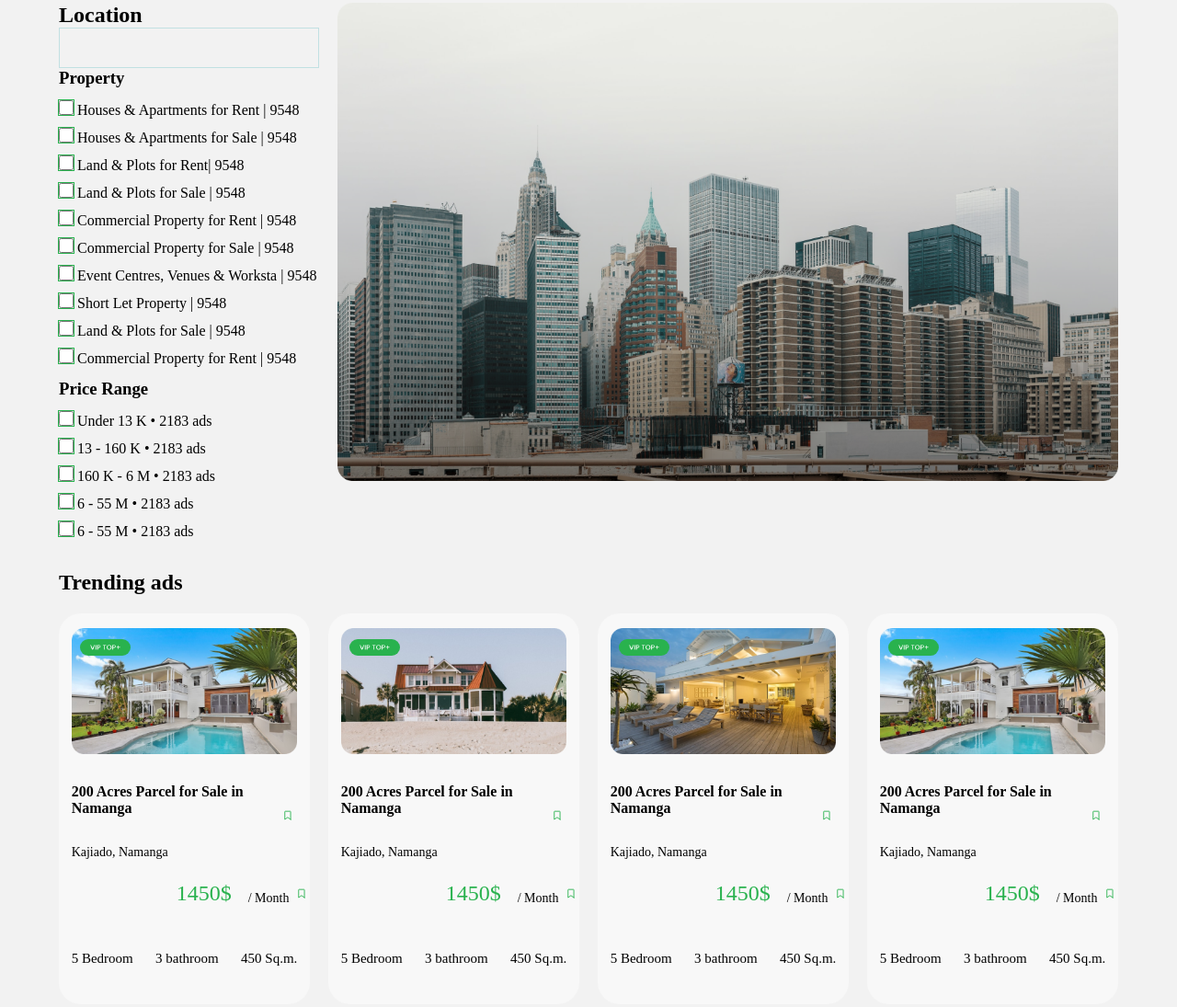
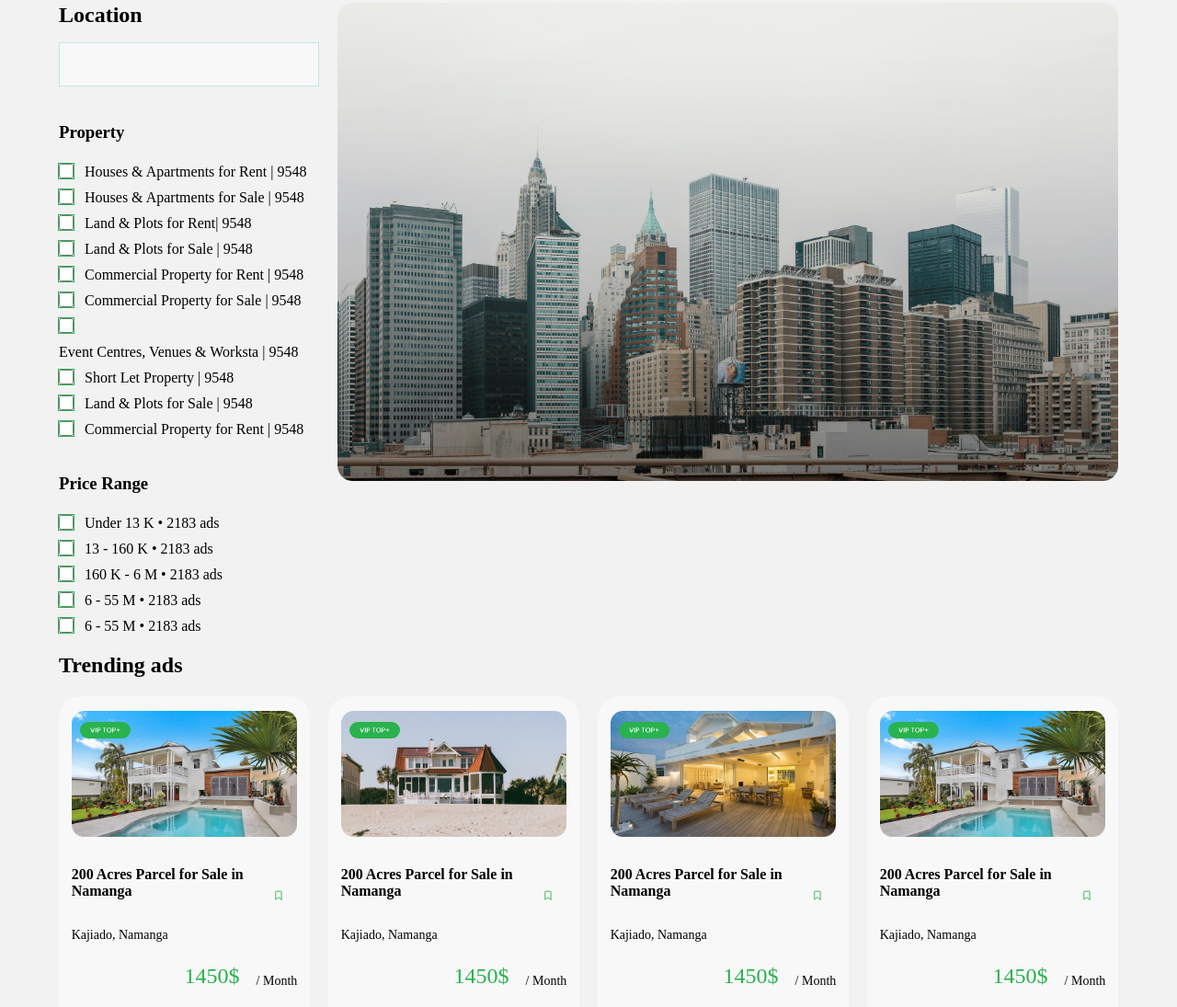
Before and after one commit to Maghlaka/exam, a plain HTML site: page index.html in a window 1280 px wide. Shown: the part 128-1223 px from the top of the page at 92% size. Drawn offline with Linux system fonts and the light colour scheme.

Commit message:
29.03 last

```diff
--- a/assets/css/style.css
+++ b/assets/css/style.css
@@ -45,15 +45,31 @@ nav button{
 }
 .mainimg img{
     width: 100%;
+    object-fit: cover;
 
+}
+.location{
+    display: flex;
+    flex-wrap: wrap;
 }
 .property{
     width: 100%;
     row-gap: 10px;
     display: grid;
-    margin: 13px auto;
+    margin: auto;
+    margin-top: 39px;
+}
+.check{
+    display: flex;
+    justify-content: flex-start;
+    flex-wrap: wrap;
+}
+
+.title{
+    margin-bottom: 13px;
 }
 input[type="checkbox"]{
+
     width: 16px;
     height: 16px;
     accent-color: #29B24E;
@@ -62,19 +78,28 @@ input[type="checkbox"]{
     outline: 1px solid #29B24E;
 
 }
+.cityes input{
+    width: 100%;
+    margin: 16px auto;
+    display: flex;
+    flex-wrap: wrap;
+    background: #F8F8F8;
+    border: 1px solid rgba(13, 156, 164, 0.21);
+    height: 48px;
+    align-items: ;
 
+
+}
 .price-range{
     width: 100%;
     display: grid;
-    margin: 13px auto;
+    margin: auto;
+    margin-top: 39px;
     row-gap: 10px;
 }
-.list input{
-    border: 1px solid #0D9CA436 ;
-    width: 100%;
-    background-color: #F2F2F2;
-    padding: 13px 249px 14px 18px;
-    color: #000000;
+.check{
+    display: flex;
+    gap: 12px;
 }
 
 .cards{
@@ -82,13 +107,9 @@ input[type="checkbox"]{
     padding-top: 20px;
     display: grid;
     grid-template-columns: 1fr 1fr 1fr 1fr;
-    column-gap: 20px;
     gap: 20px;
     grid-auto-rows: auto;
     margin: auto;
-    justify-content: space-between;
-
-
 }
 .cards div{
     display: flex;
@@ -148,9 +169,12 @@ h2 :nth-child(2){
     color: #000000;
 }
 .note{
+
     position: absolute;
-    top: 198px;
-    right: 20px;
+    top: 195px;
+    right: 30px;
+
+
 }
 .description{
     width: 90%;
--- a/index.html
+++ b/index.html
@@ -23,22 +23,23 @@
         </div>
     </header>
     <div class="main">
-        <div class="checkbox">
+        <div class="location">
             <div>
                 <h2>Location</h2>
             <form action="list" class="list">
                 <div class="cityes">
-                    <input list="cities" name="city" id="city" />
-                    <datalist id="cities">
+                    <input list="cityes" name="city" id="city" />
+                    <datalist id="cityes">
                         <option value=" All Kenia">
                         <option value="Kenia">Kenia</option>
                         <option value="All Kenia">All Kenia</option>
                     </datalist>
                 </div>
-            </form>
-            </div>
-            <h3>Property</h3>
+
             <div class="property">
+                <div class="title">
+                    <h3>Property</h3>
+                </div>
                 <div class="check">
                     <input type="checkbox">
                     <label for="click">Houses & Apartments for Rent | 9548</label>
@@ -80,8 +81,11 @@
                     <label for="click">Commercial Property for Rent | 9548</label>
                 </div>
             </div>
-            <h3>Price Range</h3>
+
             <div class="price-range">
+                <div class="title">
+                    <h3>Price Range</h3>
+                </div>
                 <div class="check">
                     <input type="checkbox">
                     <label for="click">Under 13 K • 2183 ads</label>
@@ -104,6 +108,9 @@
                 </div>
             </div>
         </div>
+            </form>
+            </div>
+
         <div class="mainimg">
             <img src="assets/images/main.png" alt="city view">
         </div>
@@ -119,7 +126,6 @@
             <img src="assets/images/vip.png" alt="vip buttont" class="vip">
             <h2><span>1450$</span> <span> / Month</span></h2>
             <img src="assets/images/note.svg" alt="" class="note" style="width: 3%;">
-            <img src="assets/images/note.svg" alt="" class="note1" style="width: 3%;">
             <div class="description">
                 <p>5 Bedroom</p>
                 <p>3 bathroom</p>
@@ -128,12 +134,13 @@
         </div>
         <div class="img">
             <img src="assets/images/beach.png" alt="">
+            <img src="assets/images/note.svg" alt="" class="note" style="width: 3%;">
             <h3>200 Acres Parcel for Sale in Namanga</h3>
             <h4>Kajiado, Namanga</h4>
             <img src="assets/images/vip.png" alt="vip buttont" class="vip">
             <h2><span>1450$</span> <span> / Month</span></h2>
-            <img src="assets/images/note.svg" alt="" class="note" style="width: 3%;">
-            <img src="assets/images/note.svg" alt="" class="note1" style="width: 3%;">
+
+
             <div class="description">
                 <p>5 Bedroom</p>
                 <p>3 bathroom</p>
@@ -142,12 +149,13 @@
         </div>
         <div class="img">
             <img src="assets/images/whitehouse.png" alt="">
+            <img src="assets/images/note.svg" alt="" class="note" style="width: 3%;">
             <h3>200 Acres Parcel for Sale in Namanga</h3>
             <h4>Kajiado, Namanga</h4>
             <img src="assets/images/vip.png" alt="vip buttont" class="vip">
             <h2><span>1450$</span> <span> / Month</span></h2>
-            <img src="assets/images/note.svg" alt="" class="note" style="width: 3%;">
-            <img src="assets/images/note.svg" alt="" class="note1" style="width: 3%;">
+
+
             <div class="description">
                 <p>5 Bedroom</p>
                 <p>3 bathroom</p>
@@ -156,12 +164,12 @@
         </div>
         <div class="img">
             <img src="assets/images/pool.png" alt="house with pool">
+            <img src="assets/images/note.svg" alt="" class="note" style="width: 3%;">
             <h3>200 Acres Parcel for Sale in Namanga</h3>
             <h4>Kajiado, Namanga</h4>
             <img src="assets/images/vip.png" alt="vip buttont" class="vip">
             <h2><span>1450$</span> <span> / Month</span></h2>
-            <img src="assets/images/note.svg" alt="" class="note" style="width: 3%;">
-            <img src="assets/images/note.svg" alt="" class="note1" style="width: 3%;">
+
             <div class="description">
                 <p>5 Bedroom</p>
                 <p>3 bathroom</p>
@@ -170,12 +178,11 @@
         </div>
         <div class="img">
             <img src="assets/images/whitehouse.png" alt="">
+            <img src="assets/images/note.svg" alt="" class="note" style="width: 3%;">
             <h3>200 Acres Parcel for Sale in Namanga</h3>
             <h4>Kajiado, Namanga</h4>
             <img src="assets/images/vip.png" alt="vip buttont" class="vip">
             <h2><span>1450$</span> <span> / Month</span></h2>
-            <img src="assets/images/note.svg" alt="" class="note" style="width: 3%;">
-            <img src="assets/images/note.svg" alt="" class="note1" style="width: 3%;">
             <div class="description">
                 <p>5 Bedroom</p>
                 <p>3 bathroom</p>
@@ -184,12 +191,11 @@
         </div>
         <div class="img">
             <img src="assets/images/beach.png" alt="">
+            <img src="assets/images/note.svg" alt="" class="note" style="width: 3%;">
             <h3>200 Acres Parcel for Sale in Namanga</h3>
             <h4>Kajiado, Namanga</h4>
             <img src="assets/images/vip.png" alt="vip buttont" class="vip">
             <h2><span>1450$</span> <span> / Month</span></h2>
-            <img src="assets/images/note.svg" alt="" class="note" style="width: 3%;">
-            <img src="assets/images/note.svg" alt="" class="note1" style="width: 3%;">
             <div class="description">
                 <p>5 Bedroom</p>
                 <p>3 bathroom</p>
@@ -198,12 +204,12 @@
         </div>
         <div class="img">
             <img src="assets/images/whitehouse.png" alt="">
+            <img src="assets/images/note.svg" alt="" class="note" style="width: 3%;">
             <h3>200 Acres Parcel for Sale in Namanga</h3>
             <h4>Kajiado, Namanga</h4>
             <img src="assets/images/vip.png" alt="vip buttont" class="vip">
             <h2><span>1450$</span> <span> / Month</span></h2>
-            <img src="assets/images/note.svg" alt="" class="note" style="width: 3%;">
-            <img src="assets/images/note.svg" alt="" class="note1" style="width: 3%;">
+
             <div class="description">
                 <p>5 Bedroom</p>
                 <p>3 bathroom</p>
@@ -212,12 +218,11 @@
         </div>
         <div class="img">
             <img src="assets/images/pool.png" alt="house with pool">
+            <img src="assets/images/note.svg" alt="" class="note" style="width: 3%;">
             <h3>200 Acres Parcel for Sale in Namanga</h3>
             <h4>Kajiado, Namanga</h4>
             <img src="assets/images/vip.png" alt="vip buttont" class="vip">
             <h2><span>1450$</span> <span> / Month</span></h2>
-            <img src="assets/images/note.svg" alt="" class="note" style="width: 3%;">
-            <img src="assets/images/note.svg" alt="" class="note1" style="width: 3%;">
             <div class="description">
                 <p>5 Bedroom</p>
                 <p>3 bathroom</p>
```
